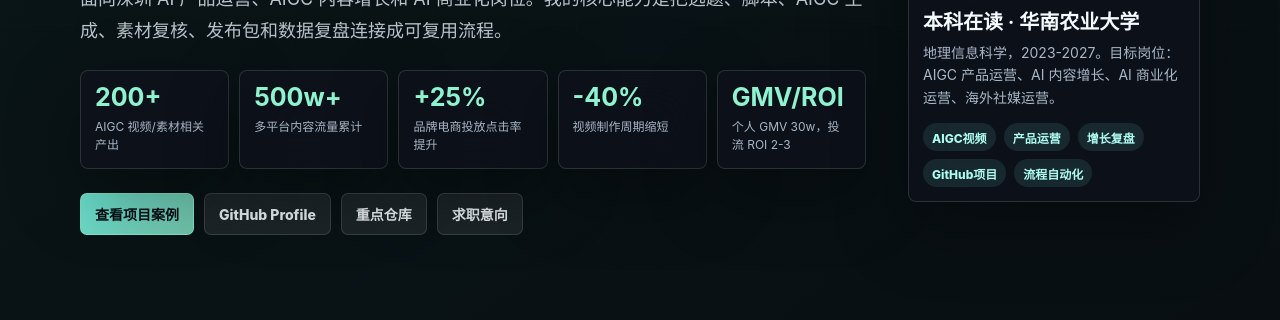
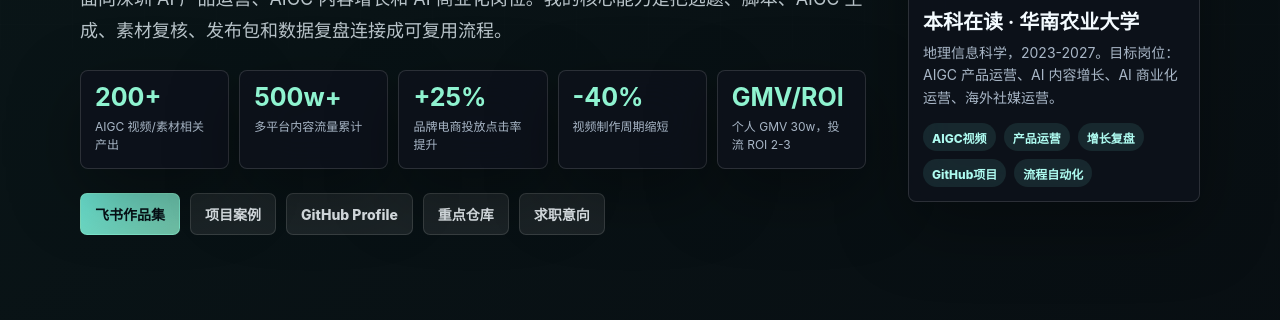
Before and after one commit to liyichao0215-pixel/ops-codex-workflow-library, a website: page personal-site/index.html in a window 1280 px wide. Shown: the part 480-800 px from the top of the page. Drawn offline with Linux system fonts and the light colour scheme.

Commit message:
Restore Feishu portfolio links

```diff
--- a/personal-site/index.html
+++ b/personal-site/index.html
@@ -457,7 +457,8 @@
             <div class="proof"><strong>GMV/ROI</strong><span>个人 GMV 30w，投流 ROI 2-3</span></div>
           </div>
           <div class="actions">
-            <a class="button primary" href="#cases">查看项目案例</a>
+            <a class="button primary" href="https://ucnn40m75gvx.feishu.cn/wiki/IbsjwMSsOiTjQdkxMeecwxIKnJd?from=from_copylink" target="_blank" rel="noreferrer">飞书作品集</a>
+            <a class="button" href="#cases">项目案例</a>
             <a class="button" href="https://github.com/liyichao0215-pixel" target="_blank" rel="noreferrer">GitHub Profile</a>
             <a class="button" href="https://github.com/liyichao0215-pixel/ops-codex-workflow-library" target="_blank" rel="noreferrer">重点仓库</a>
             <a class="button" href="#intentions">求职意向</a>
@@ -776,7 +777,8 @@
           <div class="card">
             <h3>进一步了解</h3>
             <div class="actions">
-              <a class="button primary" href="#cases">项目案例</a>
+              <a class="button primary" href="https://ucnn40m75gvx.feishu.cn/wiki/IbsjwMSsOiTjQdkxMeecwxIKnJd?from=from_copylink" target="_blank" rel="noreferrer">飞书作品集</a>
+              <a class="button" href="#cases">项目案例</a>
               <a class="button" href="https://github.com/liyichao0215-pixel" target="_blank" rel="noreferrer">GitHub Profile</a>
               <a class="button" href="https://github.com/liyichao0215-pixel/ops-codex-workflow-library" target="_blank" rel="noreferrer">重点仓库</a>
               <a class="button" href="tel:18776006994">18776006994</a>
```
